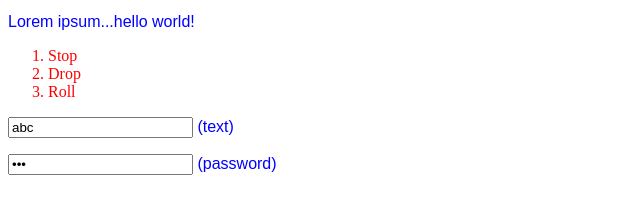
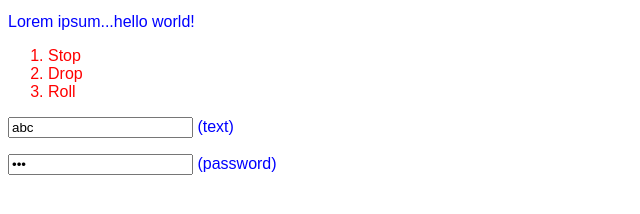
Before and after one commit to jxsoren/htmlPlayground, a website: page index.html in a window 1280 px wide. Shown: the part 144-358 px from the top of the page, 0-640 px from the left. Drawn offline with Linux system fonts and the light colour scheme.

Commit message:
style sheet update

```diff
--- a/style.css
+++ b/style.css
@@ -17,6 +17,6 @@
 
 ol {
 
-	font-family: WingDings;
+	font-family: Arial, Helvetica, sans-serif;
 	color: red;
 }
```
